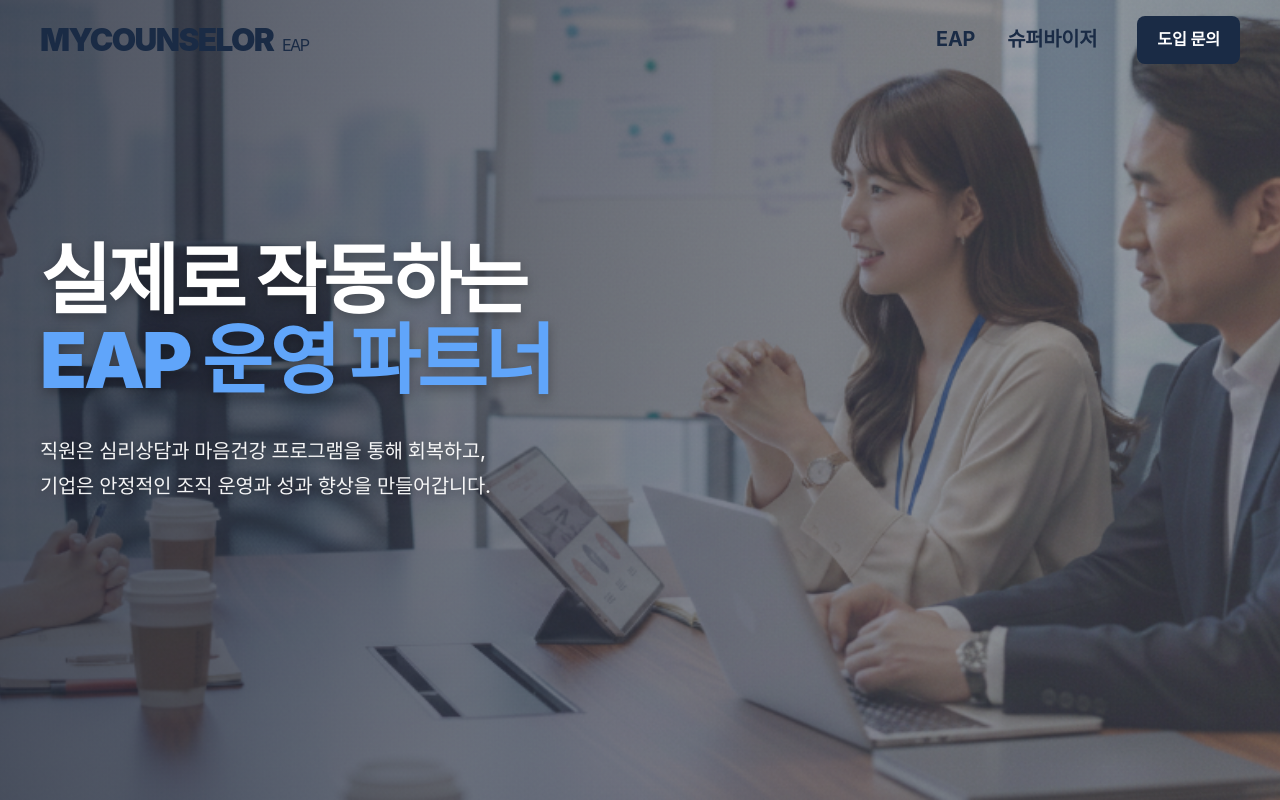
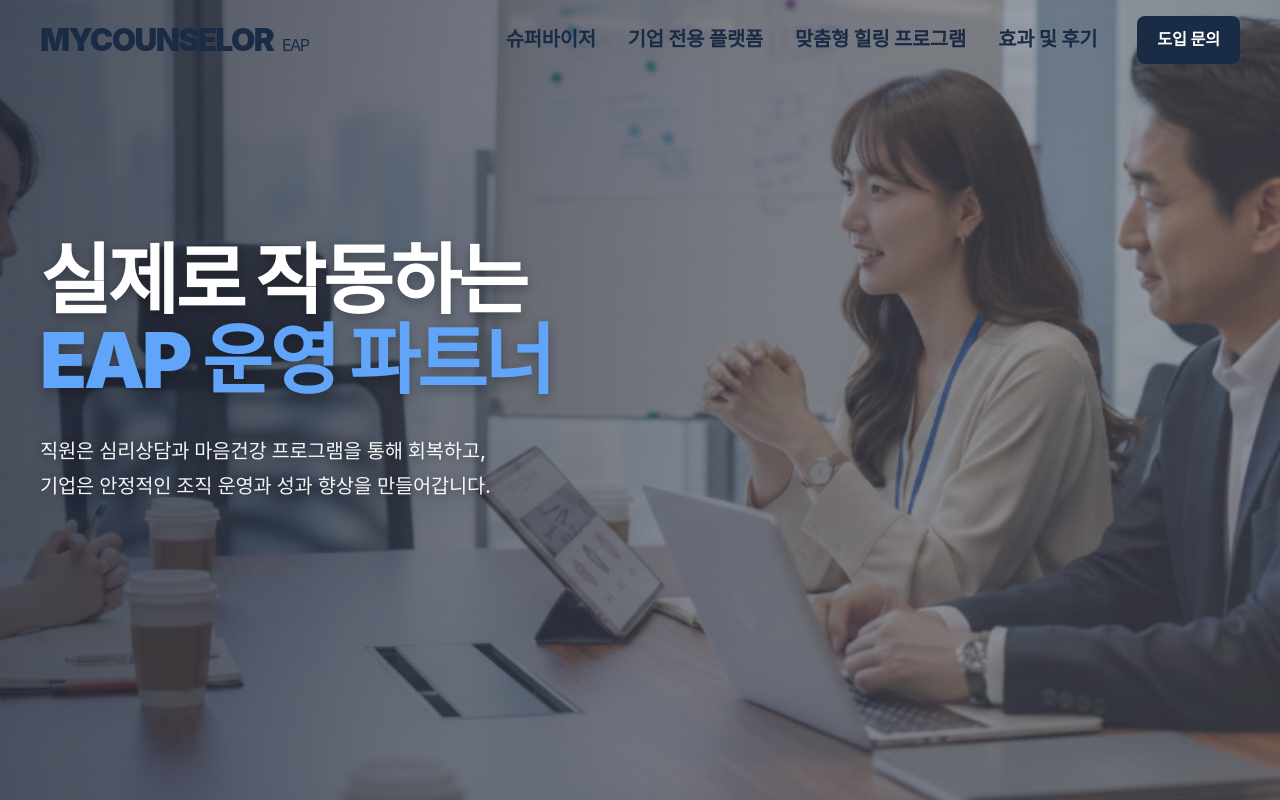
Before and after one commit to ikmmnjn/mycounselor_landing_page, a React (Vite) app: page / in a window 1280 px wide. Shown: the top 800 px of the page. Built offline with nearby package versions, Linux system fonts and the light colour scheme; a web font is replaced by a local one.

Commit message:
Update navigation menu and section IDs

```diff
--- a/src/components/EffectivenessSection.jsx
+++ b/src/components/EffectivenessSection.jsx
@@ -10,7 +10,7 @@ const EffectivenessSection = () => {
     ];
 
     return (
-        <section id="effectiveness" className="effectiveness-section">
+        <section id="effectiveness-section" className="effectiveness-section">
             <style>{`
                 .effectiveness-section {
                     padding: 80px 0;
--- a/src/components/Header.jsx
+++ b/src/components/Header.jsx
@@ -125,8 +125,10 @@ const Header = () => {
         {/* Desktop Menu */}
         <nav className="desktop-nav desktop-only">
           <ul className="nav-list">
-            <li><a href="#eap-info" className="nav-link">EAP</a></li>
             <li><a href="#supervisor" className="nav-link">슈퍼바이저</a></li>
+            <li><a href="#strength-2" className="nav-link">기업 전용 플랫폼</a></li>
+            <li><a href="#strength-1" className="nav-link">맞춤형 힐링 프로그램</a></li>
+            <li><a href="#effectiveness-section" className="nav-link">효과 및 후기</a></li>
           </ul>
           <a href="#contact" className="btn btn-primary header-btn">
             도입 문의
@@ -142,9 +144,10 @@ const Header = () => {
       {/* Mobile Menu Overlay (Simplified) */}
       {isMobileMenuOpen && (
         <div className="mobile-menu-overlay">
-          <a href="#eap-info" className="mobile-menu-link">서비스</a>
-          <a href="#supervisor" className="mobile-menu-link">슈퍼비전</a>
-          <a href="#contact" className="mobile-menu-link">문의</a>
+          <a href="#supervisor" className="mobile-menu-link" onClick={() => setIsMobileMenuOpen(false)}>슈퍼바이저</a>
+          <a href="#strength-2" className="mobile-menu-link" onClick={() => setIsMobileMenuOpen(false)}>기업 전용 플랫폼</a>
+          <a href="#strength-1" className="mobile-menu-link" onClick={() => setIsMobileMenuOpen(false)}>맞춤형 힐링 프로그램</a>
+          <a href="#effectiveness-section" className="mobile-menu-link" onClick={() => setIsMobileMenuOpen(false)}>효과 및 후기</a>
           <a href="#contact" className="btn btn-primary mobile-menu-btn" onClick={() => setIsMobileMenuOpen(false)}>도입 문의</a>
         </div>
       )}
--- a/src/components/HealingSection.jsx
+++ b/src/components/HealingSection.jsx
@@ -169,7 +169,7 @@ const HealingSection = () => {
                         whileInView={{ opacity: 1, y: 0 }}
                         viewport={{ once: true }}
                     >
-                        핵심 강점 03
+                        마이카운슬러의 차별점 3
                     </motion.span>
                     <motion.h2
                         initial={{ opacity: 0, y: 20 }}
--- a/src/components/IntroductionSection.jsx
+++ b/src/components/IntroductionSection.jsx
@@ -250,7 +250,7 @@ const IntroductionSection = () => {
                     {[
                         { avatar: "🙎‍♂️", text: "“업무 효율이 점점 떨어지는 것 같아요.”", x: -50, y: -20, rotate: -5 },
                         { avatar: "👩‍💼", text: "“도입한 EAP, 정작 직원들은 안 써요.”", x: 50, y: -30, rotate: 5 },
-                        { avatar: "�‍💻", text: "“비밀 보장이 정말 되는 게 맞나요?”", x: -40, y: 10, rotate: -3 },
+                        { avatar: "💻", text: "“비밀 보장이 정말 되는 게 맞나요?”", x: -40, y: 10, rotate: -3 },
                         { avatar: "🏢", text: "“퇴사율이 늘어 고민이 많습니다.”", x: 60, y: 20, rotate: 4 },
                         { avatar: "🤝", text: "“진짜 전문가가 상담해주는 건가요?”", x: -30, y: 40, rotate: -2 },
                         { avatar: "🙋‍♀️", text: "“상담 받으려면 복잡할 것 같아요.”", x: 40, y: 50, rotate: 6 }
--- a/src/components/PlatformSection.jsx
+++ b/src/components/PlatformSection.jsx
@@ -280,7 +280,7 @@ const PlatformSection = () => {
                         whileInView={{ opacity: 1, y: 0 }}
                         viewport={{ once: true }}
                     >
-                        핵심 강점 02
+                        마이카운슬러의 차별점 2
                     </motion.span>
                     <motion.h2
                         initial={{ opacity: 0, y: 20 }}
--- a/src/components/SupervisorSection.jsx
+++ b/src/components/SupervisorSection.jsx
@@ -343,7 +343,7 @@ const SupervisorSection = () => {
                             letterSpacing: '0.05em'
                         }}
                     >
-                        핵심 강점 01
+                        마이카운슬러의 차별점 1
                     </motion.span>
                     <motion.h2
                         initial={{ opacity: 0, y: 20 }}
@@ -363,7 +363,6 @@ const SupervisorSection = () => {
                             className="supervisor-desc"
                         >
                             <b>슈퍼바이저</b>란 상담사를 지도하는 상담사를 말합니다.<br />
-                            1급 상담사만 가능한 슈퍼바이저가 직접 상담합니다.
                         </motion.p>
                     </div>
                 </div>
```
